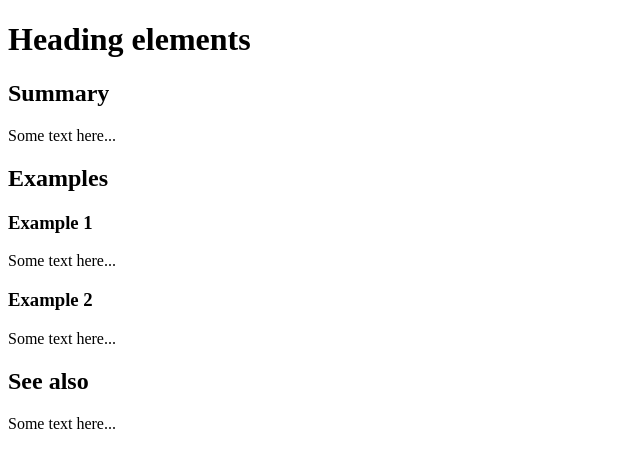
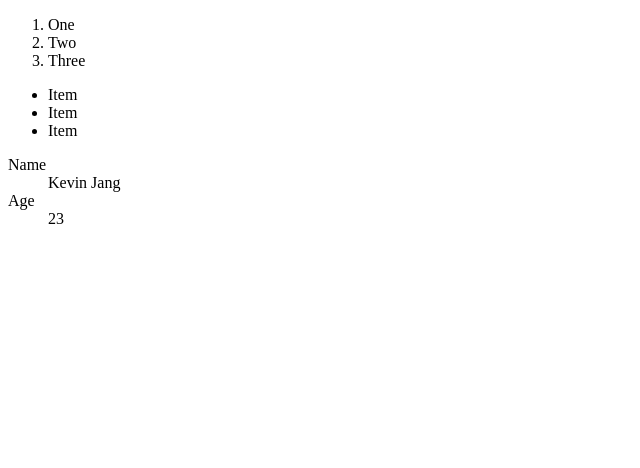
Before and after one commit to kjng/nodeschool, a plain HTML site: page learnyouhtml/index.html in a window 1280 px wide. Shown: the whole page, without its empty margins (0-640 px from the left). Drawn offline with Linux system fonts and the light colour scheme.

Commit message:
Complete exercise 6

```diff
--- a/learnyouhtml/index.html
+++ b/learnyouhtml/index.html
@@ -5,18 +5,24 @@
     <title>Hello, world!</title>
   </head>
   <body>
-    <h1>Heading elements</h1>
+    <ol>
+      <li>One</li>
+      <li>Two</li>
+      <li>Three</li>
+    </ol>
 
-    <h2>Summary</h2>
-    <p>Some text here...</p>
+    <ul>
+      <li>Item</li>
+      <li>Item</li>
+      <li>Item</li>
+    </ul>
 
-    <h2>Examples</h2>
-    <h3>Example 1</h3>
-    <p>Some text here...</p>
-    <h3>Example 2</h3>
-    <p>Some text here...</p>
+    <dl>
+      <dt>Name</dt>
+      <dd>Kevin Jang</dd>
 
-    <h2>See also</h2>
-    <p>Some text here...</p>
+      <dt>Age</dt>
+      <dd>23</dd>
+    </dl>
   </body>
 </html>
```
